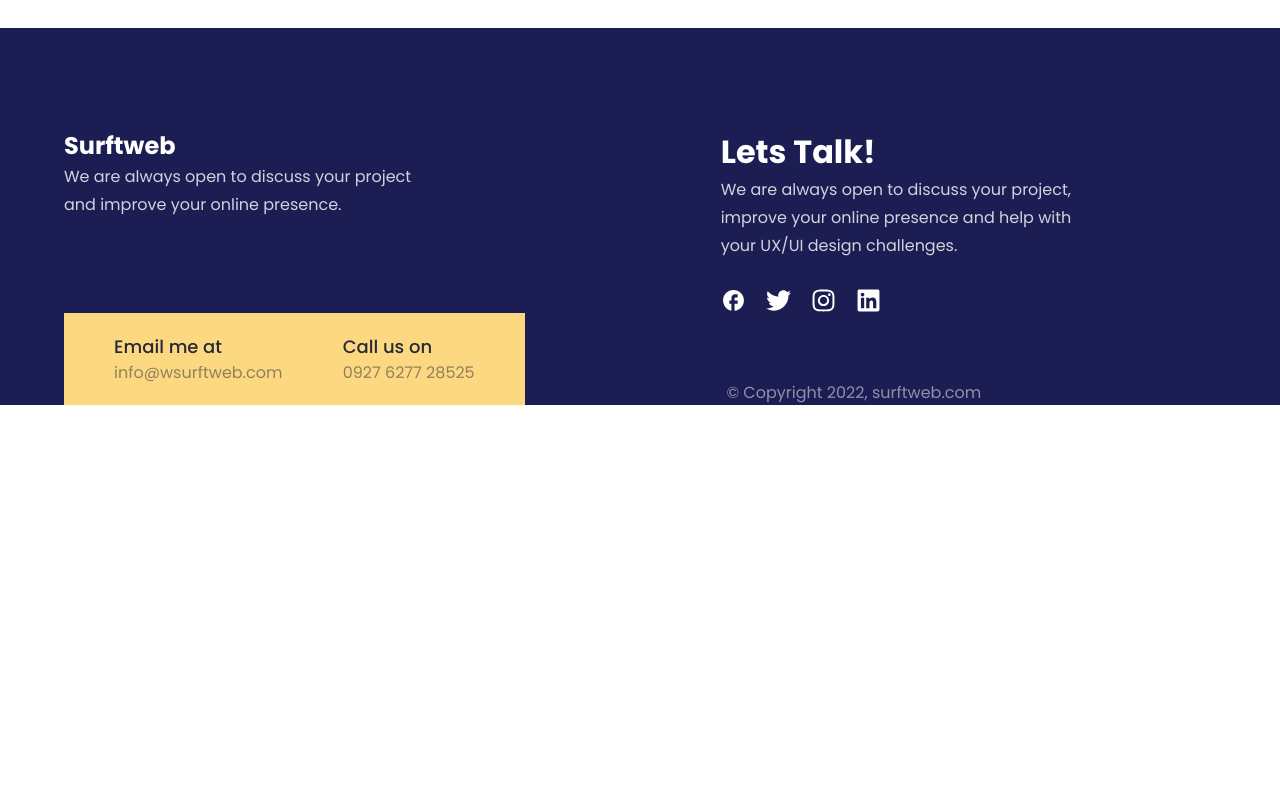
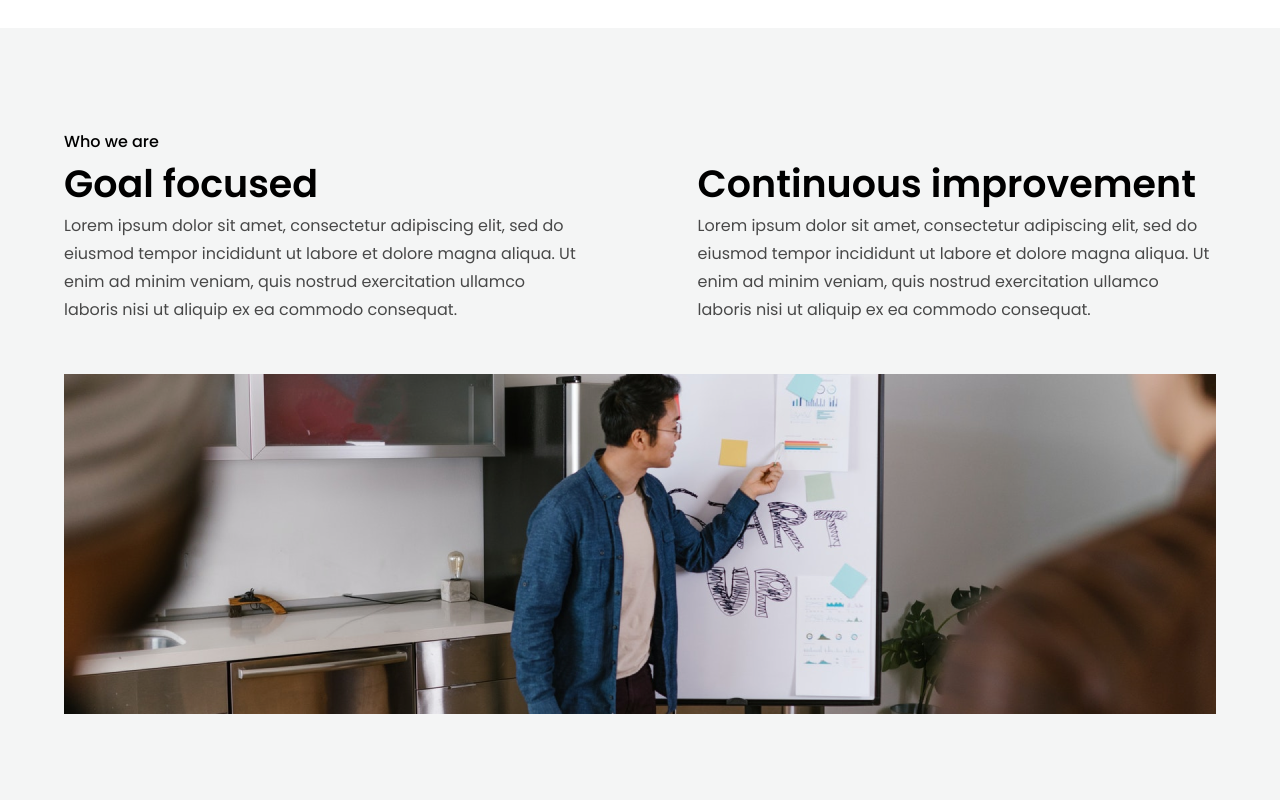
Before and after one commit to ebokes/surftweb, a React (Create React App) app: page /about-us in a window 1280 px wide. Shown: the part 620-1420 px from the top of the page. Before the commit the page ends 1025 px from the top, so only its background shows below. Built offline with nearby package versions, Linux system fonts and the light colour scheme.

Commit message:
create whoweare section

```diff
--- /dev/null
+++ b/src/components/aboutus/whoWeAre/index.js
@@ -0,0 +1,41 @@
+import React from "react";
+import { WhoWeAreContainer, Col1, Col2, Row1, Row2 } from "./whoWeAreStyle";
+import {
+  BackdropContainer,
+  Container,
+} from "../../../reuseableComponents/containerStyle";
+
+const WhoWeAre = () => {
+  return (
+    <BackdropContainer bg="#f4f5f5">
+      <Container>
+        <WhoWeAreContainer>
+          <h4>Who we are</h4>
+          <Row1>
+            <Col1>
+              <h2>Goal focused</h2>
+              <p>
+                Lorem ipsum dolor sit amet, consectetur adipiscing elit, sed do
+                eiusmod tempor incididunt ut labore et dolore magna aliqua. Ut
+                enim ad minim veniam, quis nostrud exercitation ullamco laboris
+                nisi ut aliquip ex ea commodo consequat.
+              </p>
+            </Col1>
+            <Col2>
+              <h2>Continuous improvement</h2>
+              <p>
+                Lorem ipsum dolor sit amet, consectetur adipiscing elit, sed do
+                eiusmod tempor incididunt ut labore et dolore magna aliqua. Ut
+                enim ad minim veniam, quis nostrud exercitation ullamco laboris
+                nisi ut aliquip ex ea commodo consequat.
+              </p>
+            </Col2>
+          </Row1>
+          <Row2 />
+        </WhoWeAreContainer>
+      </Container>
+    </BackdropContainer>
+  );
+};
+
+export default WhoWeAre;
--- /dev/null
+++ b/src/components/aboutus/whoWeAre/whoWeAreStyle.js
@@ -0,0 +1,54 @@
+import styled from "styled-components";
+import blue from "../../../images/man-in-blue.png";
+
+export const WhoWeAreContainer = styled.div`
+  h4 {
+    font-size: 1.6rem;
+    font-weight: 500;
+    line-height: 2.8rem;
+  }
+`;
+
+export const Row1 = styled.div`
+  display: flex;
+  justify-content: space-between;
+
+  @media (max-width: ${({ theme }) => theme.mediaQuery.mobile}) {
+    flex-direction: column;
+  }
+  h2 {
+    font-size: 3.8rem;
+    font-weight: 600;
+    line-height: 5.6rem;
+  }
+
+  p {
+    font-size: 1.6rem;
+    font-weight: 400;
+    line-height: 2.8rem;
+    opacity: 70%;
+  }
+`;
+export const Row2 = styled.div`
+  background-image: url(${blue});
+  height: 35rem;
+  background-position: top;
+  background-repeat: no-repeat;
+  margin-top: 5rem;
+`;
+export const Col1 = styled.div`
+  width: 45%;
+
+  @media (max-width: ${({ theme }) => theme.mediaQuery.mobile}) {
+    width: 100%;
+    margin-bottom: 4rem;
+  }
+`;
+
+export const Col2 = styled.div`
+  width: 45%;
+
+  @media (max-width: ${({ theme }) => theme.mediaQuery.mobile}) {
+    width: 100%;
+  }
+`;
--- a/src/pages/AboutUs.js
+++ b/src/pages/AboutUs.js
@@ -1,10 +1,12 @@
 import React from "react";
 import Intro from "../components/aboutus/intro/index";
+import WhoWeAre from "../components/aboutus/whoWeAre/index";
 
 const AboutUs = () => {
   return (
     <div>
       <Intro />
+      <WhoWeAre />
     </div>
   );
 };
```
Also changed, not shown: src/images/man-in-blue.png (added).
